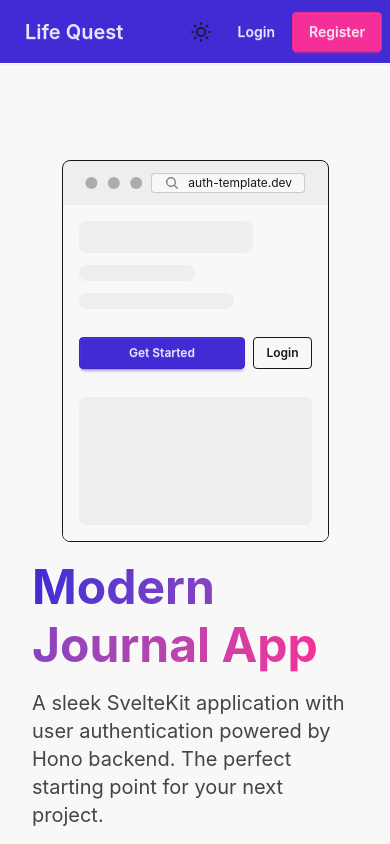
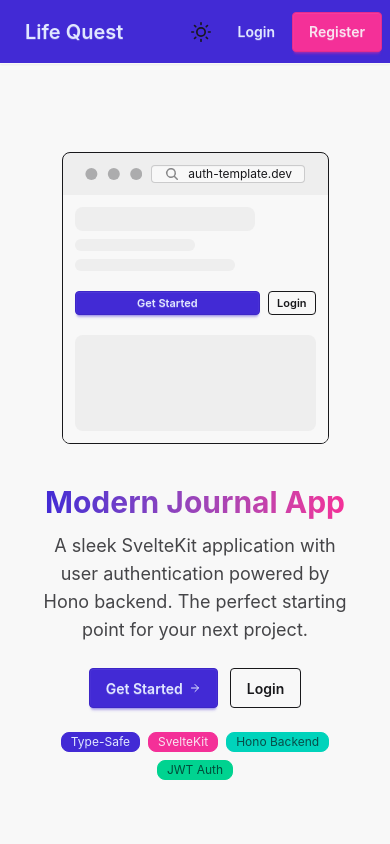
Before and after one commit to robert-crandall/journal-app, a SvelteKit app in the folder frontend/: page / in a window 390 px wide. Shown: the top 844 px of the page. Built offline with nearby package versions, Linux system fonts and the light colour scheme; what hono would draw is missing.

Commit message:
Mobile fixes

```diff
--- a/frontend/src/lib/components/experiments/ExperimentTasksWidget.svelte
+++ b/frontend/src/lib/components/experiments/ExperimentTasksWidget.svelte
@@ -170,9 +170,6 @@
       <div class="flex items-center gap-2">
         <Beaker class="text-secondary h-5 w-5" />
         <h3 class="text-base-content text-lg font-semibold">Today's Experiments</h3>
-        <span class="badge badge-secondary badge-sm">
-          {todaysTasks.filter((t) => !t.task.isCompleteToday).length} pending
-        </span>
       </div>
       <a href="/experiments" class="text-secondary hover:text-secondary/80 flex items-center gap-1 text-sm font-medium">
         <BarChart class="h-4 w-4" />
--- a/frontend/src/routes/+page.svelte
+++ b/frontend/src/routes/+page.svelte
@@ -24,79 +24,82 @@
 
 <div class="min-h-screen">
   <!-- Main content -->
-  <main class="mx-auto w-full max-w-7xl px-4">
-    <div class="flex flex-1 flex-col items-center justify-center py-20">
+  <main class="mx-auto w-full max-w-7xl px-3 sm:px-4">
+    <div class="flex flex-1 flex-col items-center justify-center py-12 sm:py-20">
       {#if user}
         <!-- Logged-in View -->
-        <section class="flex w-full max-w-2xl flex-col items-center">
-          <div class="hero-content mb-8 text-center">
+        <section class="flex w-full max-w-full sm:max-w-2xl flex-col items-center">
+          <div class="hero-content mb-6 sm:mb-8 text-center">
             <div>
-              <h1 class="text-primary mb-3 text-4xl font-bold">
+              <h1 class="text-primary mb-2 sm:mb-3 text-3xl sm:text-4xl font-bold">
                 Welcome back, {user.name}!
               </h1>
-              <p class="text-base-content/70 max-w-lg text-xl">You're successfully logged in to your account.</p>
+              <p class="text-base-content/70 max-w-lg text-lg sm:text-xl">You're successfully logged in to your account.</p>
             </div>
           </div>
 
           <div class="card bg-base-100 w-full shadow-xl">
-            <div class="card-body">
-              <div class="mb-4 flex items-center gap-4">
+            <div class="card-body p-3 sm:p-6">
+              <div class="mb-4 flex items-center gap-3 sm:gap-4">
                 <div class="avatar placeholder">
-                  <div class="bg-primary text-primary-content h-16 w-16 rounded-full">
-                    <span class="text-2xl font-bold">{user.name[0]}</span>
+                  <div class="bg-primary text-primary-content h-12 w-12 sm:h-16 sm:w-16 rounded-full">
+                    <span class="text-xl sm:text-2xl font-bold">{user.name[0]}</span>
                   </div>
                 </div>
                 <div>
-                  <h2 class="card-title text-2xl">{user.name}</h2>
-                  <p class="text-base-content/70">{user.email}</p>
+                  <h2 class="card-title text-xl sm:text-2xl">{user.name}</h2>
+                  <p class="text-base-content/70 text-sm sm:text-base">{user.email}</p>
                 </div>
               </div>
 
-              <div class="divider"></div>
+              <div class="divider my-2 sm:my-4"></div>
 
+              <!-- Widgets Container -->
+              <div class="space-y-4 sm:space-y-6">
                 <!-- Journal Widget -->
-              <div class="mb-6">
+                <div>
                   <JournalWidget />
                 </div>
 
                 <!-- Daily Focus Widget -->
-              <div class="mb-6">
+                <div>
                   <DailyFocusWidget />
                 </div>
 
                 <!-- Simple Todos Widget -->
-              <div class="mb-6">
+                <div>
                   <SimpleTodosWidget />
                 </div>
 
                 <!-- Experiment Tasks Widget -->
-              <div class="mb-6">
+                <div>
                   <ExperimentTasksWidget />
                 </div>
+              </div>
 
-              <div class="divider"></div>
+              <div class="divider my-3 sm:my-4"></div>
 
-              <h3 class="text-base-content/50 mb-3 text-sm font-semibold uppercase">Account Information</h3>
+              <h3 class="text-base-content/50 mb-2 sm:mb-3 text-xs sm:text-sm font-semibold uppercase">Account Information</h3>
 
-              <div class="grid grid-cols-1 gap-4 md:grid-cols-2">
-                <div class="stat bg-base-200/50 rounded-lg">
+              <div class="grid grid-cols-1 gap-2 sm:gap-4 md:grid-cols-2">
+                <div class="stat bg-base-200/50 rounded-lg p-3 sm:p-4">
                   <div class="stat-title text-xs">Username</div>
-                  <div class="stat-value text-lg">{user.name}</div>
+                  <div class="stat-value text-base sm:text-lg">{user.name}</div>
                 </div>
-                <div class="stat bg-base-200/50 rounded-lg">
+                <div class="stat bg-base-200/50 rounded-lg p-3 sm:p-4">
                   <div class="stat-title text-xs">Email</div>
-                  <div class="stat-value text-lg">{user.email}</div>
+                  <div class="stat-value text-base sm:text-lg overflow-hidden text-ellipsis">{user.email}</div>
                 </div>
-                <div class="stat bg-base-200/50 rounded-lg">
+                <div class="stat bg-base-200/50 rounded-lg p-3 sm:p-4">
                   <div class="stat-title text-xs">Status</div>
-                  <div class="stat-value flex items-center gap-2 text-lg">
-                    <span class="badge badge-success badge-sm"></span>
+                  <div class="stat-value flex items-center gap-1 sm:gap-2 text-base sm:text-lg">
+                    <span class="badge badge-success badge-xs sm:badge-sm"></span>
                     Active
                   </div>
                 </div>
-                <div class="stat bg-base-200/50 rounded-lg">
+                <div class="stat bg-base-200/50 rounded-lg p-3 sm:p-4">
                   <div class="stat-title text-xs">Joined</div>
-                  <div class="stat-value text-lg">{new Date().toLocaleDateString()}</div>
+                  <div class="stat-value text-base sm:text-lg">{new Date().toLocaleDateString()}</div>
                 </div>
               </div>
             </div>
@@ -104,66 +107,66 @@
         </section>
       {:else}
         <!-- Landing Page View -->
-        <section class="hero">
-          <div class="hero-content max-w-5xl flex-col lg:flex-row-reverse">
+        <section class="hero px-2 sm:px-4">
+          <div class="hero-content max-w-full sm:max-w-5xl flex-col lg:flex-row-reverse">
             <!-- Right side illustration/image -->
-            <div class="flex flex-1 items-center justify-center">
-              <div class="mockup-browser bg-base-300 max-w-sm border">
+            <div class="flex flex-1 items-center justify-center my-6 lg:my-0">
+              <div class="mockup-browser bg-base-300 w-full max-w-xs sm:max-w-sm border">
                 <div class="mockup-browser-toolbar">
-                  <div class="input">auth-template.dev</div>
+                  <div class="input text-xs sm:text-sm">auth-template.dev</div>
                 </div>
                 <div class="bg-base-200 flex justify-center">
-                  <div class="flex w-full flex-col gap-3 p-4">
-                    <div class="skeleton h-8 w-3/4"></div>
-                    <div class="skeleton h-4 w-1/2"></div>
-                    <div class="skeleton h-4 w-2/3"></div>
-                    <div class="mt-4 flex gap-2">
-                      <div class="btn btn-primary btn-sm flex-1">Get Started</div>
-                      <div class="btn btn-outline btn-sm">Login</div>
+                  <div class="flex w-full flex-col gap-2 sm:gap-3 p-3 sm:p-4">
+                    <div class="skeleton h-6 sm:h-8 w-3/4"></div>
+                    <div class="skeleton h-3 sm:h-4 w-1/2"></div>
+                    <div class="skeleton h-3 sm:h-4 w-2/3"></div>
+                    <div class="mt-3 sm:mt-4 flex gap-2">
+                      <div class="btn btn-primary btn-xs sm:btn-sm flex-1">Get Started</div>
+                      <div class="btn btn-outline btn-xs sm:btn-sm">Login</div>
                     </div>
-                    <div class="skeleton mt-4 h-32 w-full"></div>
+                    <div class="skeleton mt-3 sm:mt-4 h-24 sm:h-32 w-full"></div>
                   </div>
                 </div>
               </div>
             </div>
 
             <!-- Left side content -->
-            <div class="max-w-xl flex-1">
-              <h1 class="mb-4 text-5xl leading-tight font-bold">
+            <div class="max-w-full sm:max-w-xl flex-1 px-1 sm:px-0">
+              <h1 class="mb-3 sm:mb-4 text-3xl sm:text-4xl md:text-5xl leading-tight font-bold text-center lg:text-left">
                 <span class="text-gradient"> Modern Journal App </span>
               </h1>
-              <p class="text-base-content/80 mb-8 text-xl">
+              <p class="text-base-content/80 mb-6 sm:mb-8 text-lg sm:text-xl text-center lg:text-left">
                 A sleek SvelteKit application with user authentication powered by Hono backend. The perfect starting point for your next project.
               </p>
 
-              <div class="mb-8 flex items-center gap-4">
-                <a href="/register" class="btn btn-primary btn-lg">
+              <div class="mb-6 sm:mb-8 flex items-center justify-center lg:justify-start gap-3 sm:gap-4">
+                <a href="/register" class="btn btn-primary btn-md sm:btn-lg">
                   Get Started
                   <svg
                     xmlns="http://www.w3.org/2000/svg"
-                    width="18"
-                    height="18"
+                    width="16"
+                    height="16"
                     viewBox="0 0 24 24"
                     fill="none"
                     stroke="currentColor"
                     stroke-width="2"
                     stroke-linecap="round"
                     stroke-linejoin="round"
-                    class="h-4 w-4"
+                    class="h-3 w-3 sm:h-4 sm:w-4"
                   >
                     <path d="M5 12h14" />
                     <path d="m12 5 7 7-7 7" />
                   </svg>
                 </a>
-                <a href="/login" class="btn btn-outline btn-lg"> Login </a>
+                <a href="/login" class="btn btn-outline btn-md sm:btn-lg"> Login </a>
               </div>
 
               <!-- Feature badges -->
-              <div class="flex flex-wrap gap-3">
-                <div class="badge badge-primary">Type-Safe</div>
-                <div class="badge badge-secondary">SvelteKit</div>
-                <div class="badge badge-accent">Hono Backend</div>
-                <div class="badge badge-success">JWT Auth</div>
+              <div class="flex flex-wrap justify-center lg:justify-start gap-2 sm:gap-3">
+                <div class="badge badge-primary badge-sm sm:badge-md">Type-Safe</div>
+                <div class="badge badge-secondary badge-sm sm:badge-md">SvelteKit</div>
+                <div class="badge badge-accent badge-sm sm:badge-md">Hono Backend</div>
+                <div class="badge badge-success badge-sm sm:badge-md">JWT Auth</div>
               </div>
             </div>
           </div>
```
Lines whose indentation alone changed are shown as unchanged.
